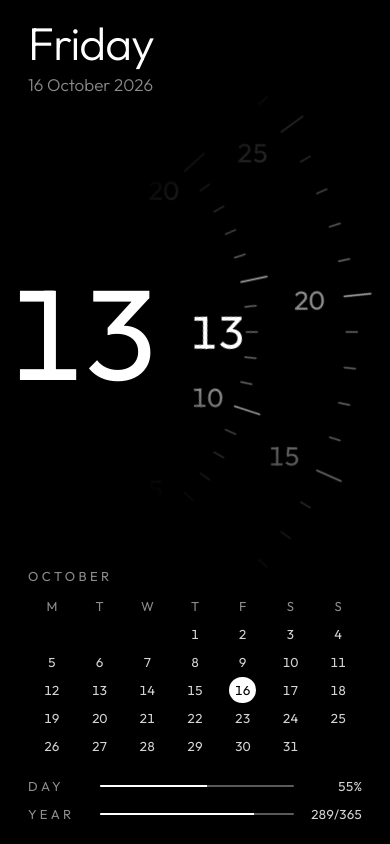
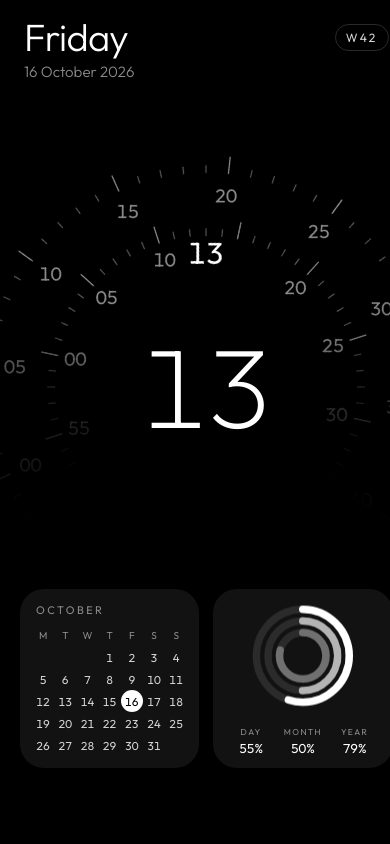
Before and after one commit to i5dr0id/concentric-mobile, a plain HTML site: page panel.html in a window 390 px wide. Drawn offline with Linux system fonts and the light colour scheme.

Commit message:
Redesign the Panel face for the phone
A round dial read at 12 o'clock under the date, and two widget-sized tiles
below: the month, and day, month and year progress as concentric rings.
The bottom stays clear for the Lock Screen controls.

```diff
--- a/css/panel.css
+++ b/css/panel.css
@@ -1,63 +1,185 @@
-/* Date at the top, the dial in the middle, calendar and progress below. */
+/* A phone layout of its own: the date on top, a round dial read at 12 o'clock,
+   and two widget-sized tiles. The bottom is left clear for the Lock Screen's
+   flashlight, notifications and camera. */
 main {
   display: grid;
   grid-template-rows: auto 1fr auto;
-  padding: calc(var(--safe-top) + 20px) calc(var(--safe-right) + 28px) calc(var(--safe-bottom) + 22px)
-    calc(var(--safe-left) + 28px);
+  padding: calc(var(--safe-top) + 18px) calc(var(--safe-right) + 20px) calc(var(--safe-bottom) + 76px)
+    calc(var(--safe-left) + 20px);
+}
+
+/* --- Date ----------------------------------------------------------------- */
+
+.today-header {
+  display: flex;
+  justify-content: space-between;
+  align-items: flex-start;
+  padding: 0 4px;
 }
 
 .today-header .weekday {
-  font-size: 46px;
+  font-size: 38px;
 }
 
 .today-header .full-date {
-  margin-top: 8px;
-  font-size: 17px;
+  margin-top: 6px;
+  font-size: 15px;
 }
 
-/* The dial's center sits on the screen's left edge, halfway down this area. */
+.week {
+  margin-top: 6px;
+  padding: 5px 10px;
+  border: 1px solid rgb(255 255 255 / 0.16);
+  border-radius: 999px;
+  font-size: 12px;
+  letter-spacing: 0.18em;
+  color: var(--fg-soft);
+}
+
+/* --- Dial ------------------------------------------------------------------ */
+
 .dial-area {
   position: relative;
-  margin-left: calc(-28px - var(--safe-left));
 }
 
+/* panel.js places the center and sets the scale. */
 .dial {
-  left: 6px;
-  top: 50%;
+  left: 50%;
 }
 
 .rings {
-  /* A tighter fade than the full clock, so the rings clear the date above
-     and the calendar below. */
+  /* Fully drawn across the top, fading out down the sides. */
   --fade: conic-gradient(
     from 0deg at 50% 50%,
-    transparent 42deg,
-    rgb(0 0 0 / 0.3) 58deg,
-    #000 74deg,
-    #000 106deg,
-    rgb(0 0 0 / 0.3) 122deg,
-    transparent 138deg
+    #000 0deg,
+    #000 62deg,
+    rgb(0 0 0 / 0.3) 100deg,
+    transparent 128deg,
+    transparent 232deg,
+    rgb(0 0 0 / 0.3) 260deg,
+    #000 298deg,
+    #000 360deg
   );
+}
+
+.ring {
+  --label-size: 25px;
+  --active-scale: 1.6;
 }
 
 .hour {
   position: absolute;
-  left: 3px;
+  left: 0;
   top: 0;
-  translate: 0 -50%;
-  font-size: 108px;
+  translate: -50% -50%;
+  font-size: 150px;
+  font-weight: 200;
 }
 
-.panel {
-  font-size: 13px;
+/* --- Tiles -------------------------------------------------------------------- */
+
+.tiles {
+  display: grid;
+  grid-template-columns: 1fr 1fr;
+  gap: 14px;
+}
+
+.tile {
+  aspect-ratio: 1;
+  display: flex;
+  flex-direction: column;
+  padding: 14px 12px 12px;
+  border-radius: 24px;
+  background: rgb(255 255 255 / 0.07);
+}
+
+.tile-title {
+  padding: 0 4px;
+  font-size: 11px;
+  letter-spacing: 0.22em;
+  color: var(--muted);
 }
 
 .calendar-grid {
-  row-gap: 12px;
-  margin-top: 14px;
+  flex: 1;
+  margin-top: 8px;
+  grid-auto-rows: 1fr;
+  align-items: center;
+  font-size: 11.5px;
 }
 
-.progress {
-  gap: 12px;
-  margin-top: 24px;
+.calendar-head {
+  font-size: 10px;
 }
+
+.calendar-grid .today {
+  min-width: 1.9em;
+  margin: 0;
+  padding: 0.3em 0;
+}
+
+/* Day, month and year as concentric rings, filling clockwise from the top. */
+.progress-tile {
+  align-items: center;
+  justify-content: space-between;
+}
+
+.progress-rings {
+  width: 68%;
+  rotate: -90deg;
+}
+
+.progress-rings circle {
+  cx: 50px;
+  cy: 50px;
+  fill: none;
+  stroke-width: 7;
+}
+
+.progress-rings .track {
+  stroke: rgb(255 255 255 / 0.1);
+}
+
+.progress-rings .fill {
+  stroke-linecap: round;
+  stroke-dasharray: 0 100;
+  transition: stroke-dasharray 900ms ease;
+}
+
+.progress-rings [data-ring='day'] {
+  stroke: var(--fg);
+}
+
+.progress-rings [data-ring='month'] {
+  stroke: #b4b4b4;
+}
+
+.progress-rings [data-ring='year'] {
+  stroke: #707070;
+}
+
+.legend {
+  display: grid;
+  grid-template-columns: repeat(3, 1fr);
+  width: 100%;
+  margin: 0;
+  text-align: center;
+}
+
+.legend dt {
+  font-size: 8.5px;
+  letter-spacing: 0.16em;
+  color: var(--muted);
+}
+
+.legend dd {
+  margin: 3px 0 0;
+  font-size: 13px;
+  font-variant-numeric: tabular-nums;
+}
+
+@media (prefers-reduced-motion: reduce) {
+  .progress-rings .fill {
+    transition: none;
+  }
+}
--- a/js/panel.js
+++ b/js/panel.js
@@ -1,5 +1,6 @@
-// Panel page: the dial between today's date and a calendar with day and year
-// progress, laid out for a phone held upright.
+// Panel page, designed for a phone: today's date, a round dial read at
+// 12 o'clock with the hour in the middle, and two widget-sized tiles with the
+// month and day, month and year progress.
 
 const { $, pad, createRing, setRing, sweep, everySecond, onResize, dayOfYear, daysInYear, renderCalendar } =
   Concentric
@@ -7,13 +8,13 @@ const { $, pad, createRing, setRing, sweep, everySecond, onResize, dayOfYear, da
 const MINUTES = { labelRadius: 178, tickRadius: 202 }
 const SECONDS = { labelRadius: 256, tickRadius: 286 }
 const OUTER_RADIUS = SECONDS.tickRadius + 22
-// How far up and down the faded rings visibly reach, as a share of the radius.
-const VISIBLE_HEIGHT = 0.6
+const DIAL = { readingAngle: -90, clockwise: true }
 
-const minutes = createRing({ ...MINUTES, className: 'minutes' })
-const seconds = createRing({ ...SECONDS, className: 'seconds' })
+const minutes = createRing({ ...DIAL, ...MINUTES, className: 'minutes' })
+const seconds = createRing({ ...DIAL, ...SECONDS, className: 'seconds' })
 $('.rings').append(minutes.el, seconds.el)
 
+sweep(seconds)
 
 let shownDate = ''
 
@@ -22,9 +23,15 @@ everySecond((now) => {
   $('.hour').textContent = pad(now.getHours())
   $('main').setAttribute('aria-label', now.toLocaleTimeString())
 
-  const dayProgress = (now.getHours() * 60 + now.getMinutes()) / 1440
-  $('[data-progress="day"]').style.width = `${dayProgress * 100}%`
-  $('[data-label="day"]').textContent = `${Math.round(dayProgress * 100)}%`
+  const minutesToday = now.getHours() * 60 + now.getMinutes()
+  const day = minutesToday / 1440
+  const daysInMonth = new Date(now.getFullYear(), now.getMonth() + 1, 0).getDate()
+  const month = (now.getDate() - 1 + day) / daysInMonth
+  const year = (dayOfYear(now) - 1 + day) / daysInYear(now.getFullYear())
+
+  setProgress('day', day, `${Math.round(day * 100)}%`)
+  setProgress('month', month, `${Math.round(month * 100)}%`)
+  setProgress('year', year, `${Math.round(year * 100)}%`)
 
   if (now.toDateString() !== shownDate) {
     shownDate = now.toDateString()
@@ -32,31 +39,43 @@ everySecond((now) => {
   }
 })
 
-// As big as fits: across most of the width, and within the height the date
-// and calendar leave. Refit once the web font arrives, as it changes that.
-function fit() {
-  const area = $('.dial-area').getBoundingClientRect()
-  const scale = Math.min(innerWidth * 0.94, area.height / 2 / VISIBLE_HEIGHT) / OUTER_RADIUS
-  $('.dial').style.scale = scale
+function setProgress(name, share, text) {
+  $(`[data-ring="${name}"]`).style.strokeDasharray = `${share * 100} 100`
+  $(`[data-label="${name}"]`).textContent = text
 }
-
-onResize(fit)
-document.fonts?.ready.then(fit)
-sweep(seconds)
 
 function renderDate(now) {
   const monthName = now.toLocaleDateString('en-GB', { month: 'long' })
   $('.weekday').textContent = now.toLocaleDateString('en-GB', { weekday: 'long' })
   $('.full-date').textContent = now.toLocaleDateString('en-GB', { day: 'numeric', month: 'long', year: 'numeric' })
+  $('.week').textContent = `W${isoWeek(now)}`
   $('.calendar').setAttribute('aria-label', `${monthName} ${now.getFullYear()}`)
   $('.calendar-title').textContent = monthName.toUpperCase()
   renderCalendar($('.calendar-grid'), now)
+}
 
-  const total = daysInYear(now.getFullYear())
-  const today = dayOfYear(now)
-  $('[data-progress="year"]').style.width = `${(today / total) * 100}%`
-  $('[data-label="year"]').textContent = `${today}/${total}`
+/** ISO 8601 week number: weeks start on Monday, week 1 holds the first Thursday. */
+function isoWeek(date) {
+  const d = new Date(Date.UTC(date.getFullYear(), date.getMonth(), date.getDate()))
+  d.setUTCDate(d.getUTCDate() + 4 - (d.getUTCDay() || 7))
+  const yearStart = new Date(Date.UTC(d.getUTCFullYear(), 0, 1))
+  return Math.ceil(((d - yearStart) / 864e5 + 1) / 7)
+}
 
-  // A month can span five or six calendar rows.
-  fit()
+// The dial is as large as the space between the date and the tiles allows.
+// Only its upper part is drawn fully, so it can run past the screen's sides.
+// What shows, from the top of the rings to where they fade out below the
+// center, is centered in that space.
+const VISIBLE_BELOW = 0.55 // share of the radius showing below the center
+
+function fit() {
+  const area = $('.dial-area').getBoundingClientRect()
+  const visible = 1 + VISIBLE_BELOW
+  const outer = Math.min(area.width * 0.62, (area.height - 24) / visible)
+  const dial = $('.dial')
+  dial.style.scale = outer / OUTER_RADIUS
+  dial.style.top = `${(area.height - outer * visible) / 2 + outer}px`
 }
+
+onResize(fit)
+document.fonts?.ready.then(fit)
--- a/panel.html
+++ b/panel.html
@@ -22,8 +22,11 @@
   <body data-page="panel">
     <main>
       <header class="today-header">
-        <div class="weekday"></div>
-        <div class="full-date"></div>
+        <div>
+          <div class="weekday"></div>
+          <div class="full-date"></div>
+        </div>
+        <div class="week"></div>
       </header>
 
       <div class="dial-area">
@@ -33,25 +36,28 @@
         </div>
       </div>
 
-      <footer class="panel">
-        <section class="calendar">
-          <div class="calendar-title"></div>
+      <div class="tiles">
+        <section class="tile calendar">
+          <div class="tile-title calendar-title"></div>
           <div class="calendar-grid"></div>
         </section>
 
-        <section class="progress">
-          <div class="progress-row">
-            <span>DAY</span>
-            <div class="bar"><div class="bar-fill" data-progress="day"></div></div>
-            <span data-label="day"></span>
-          </div>
-          <div class="progress-row">
-            <span>YEAR</span>
-            <div class="bar"><div class="bar-fill" data-progress="year"></div></div>
-            <span data-label="year"></span>
-          </div>
+        <section class="tile progress-tile" aria-label="Progress">
+          <svg class="progress-rings" viewBox="0 0 100 100" aria-hidden="true">
+            <circle class="track" r="44" />
+            <circle class="fill" data-ring="day" r="44" pathLength="100" />
+            <circle class="track" r="33" />
+            <circle class="fill" data-ring="month" r="33" pathLength="100" />
+            <circle class="track" r="22" />
+            <circle class="fill" data-ring="year" r="22" pathLength="100" />
+          </svg>
+          <dl class="legend">
+            <div><dt>DAY</dt><dd data-label="day"></dd></div>
+            <div><dt>MONTH</dt><dd data-label="month"></dd></div>
+            <div><dt>YEAR</dt><dd data-label="year"></dd></div>
+          </dl>
         </section>
-      </footer>
+      </div>
     </main>
 
     <nav class="nav" aria-label="Pages">
```
Also changed, not shown: index.html (+1 -1 lines), 1 other file.
